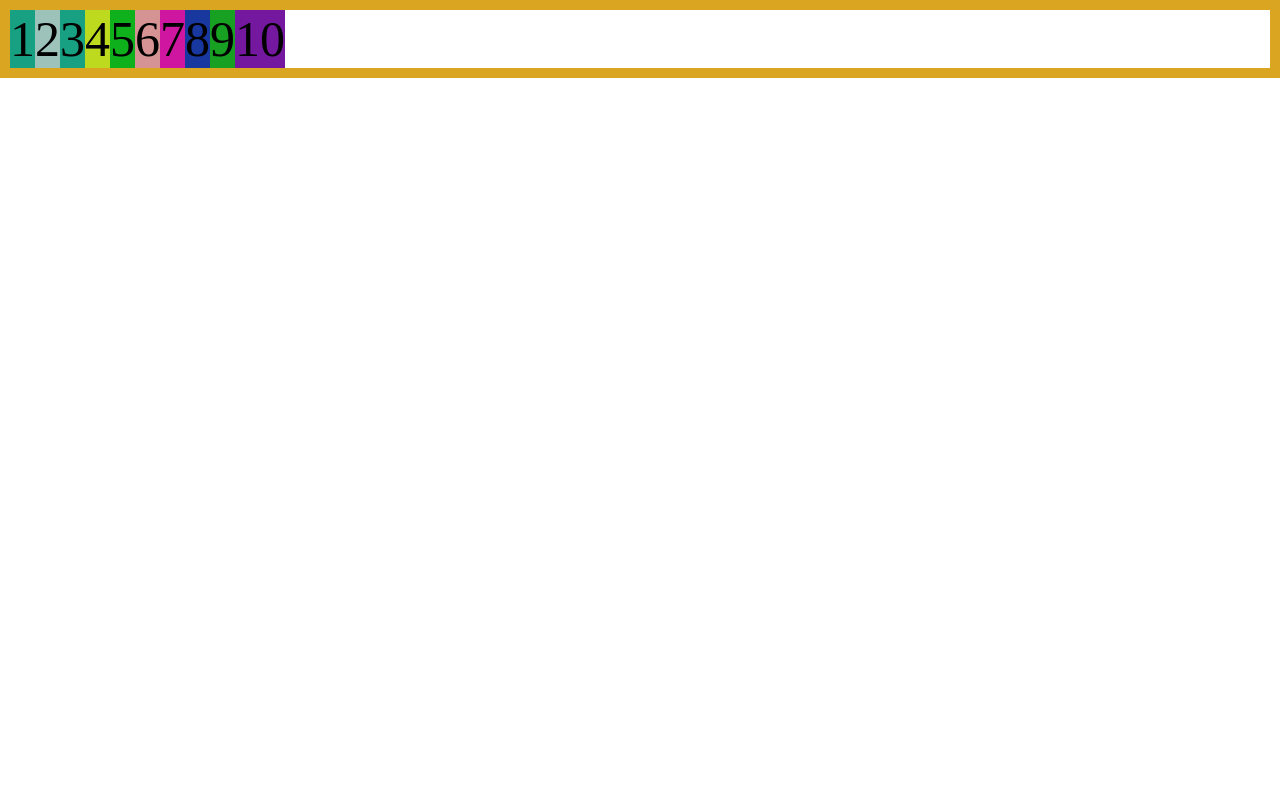
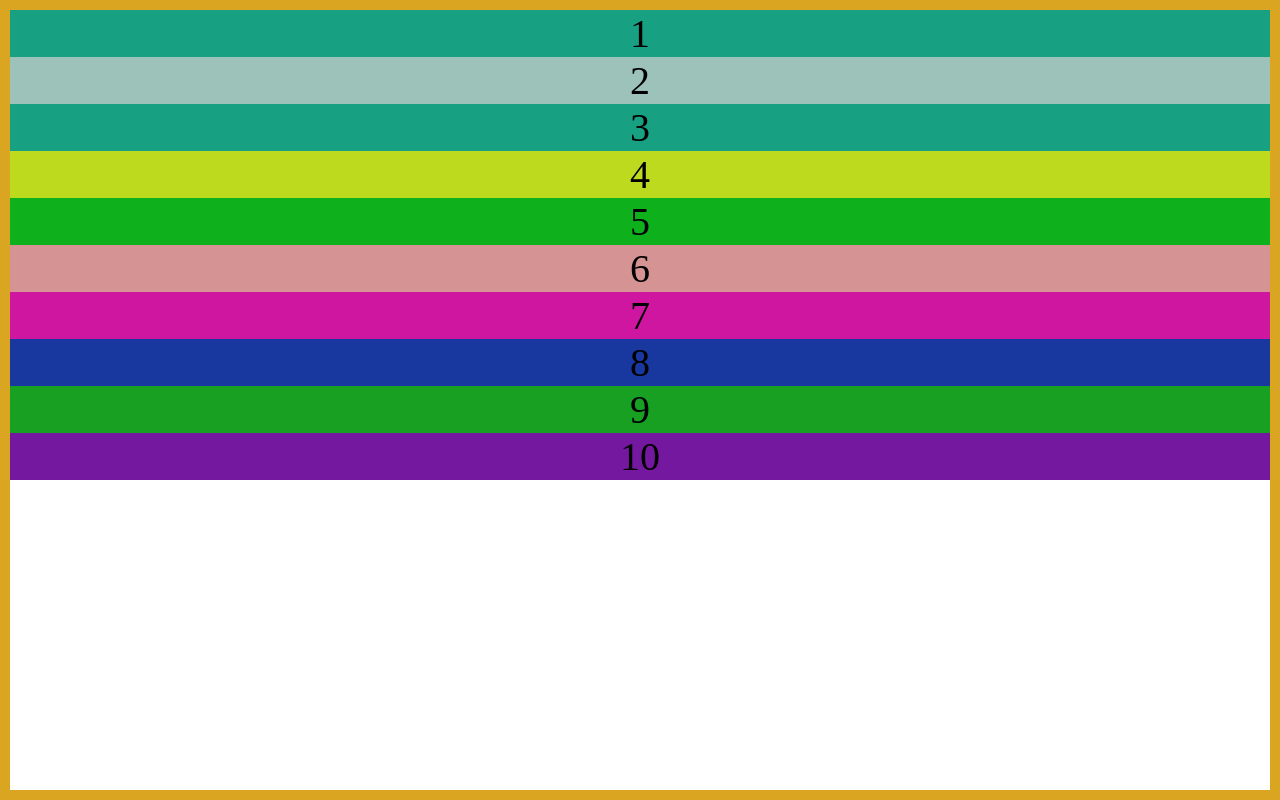
Before and after one commit to tareq112/Flex-Box-All, a plain HTML site: page 05-Flexbox Ordering/index.html in a window 1280 px wide. Drawn offline with Linux system fonts and the light colour scheme.

Commit message:
html & css

```diff
--- a/05-Flexbox Ordering/style.css
+++ b/05-Flexbox Ordering/style.css
@@ -2,13 +2,8 @@
     margin:0;
     padding: 0;
     box-sizing: border-box;
-    font-size: 50px;
-}
-
-/*--Flex container-*/
-.container{
-    display: flex;
-    border: 10px solid goldenrod;
+    font-size: 40px;
+    text-align: center;
 }
 .box1{background: rgb(24, 160, 130);}
 .box2{background: rgb(156, 194, 186);}
@@ -20,3 +15,28 @@
 .box8{background: rgb(24, 56, 160);}
 .box9{background: rgb(24, 160, 35);}
 .box10{background: rgb(117, 24, 160);}
+
+/*--Flex container-*/
+.container{
+    display: flex;
+    height: 100vh;
+    border: 10px solid goldenrod;
+    justify-content:flex-start;
+    flex-direction: column;
+}
+
+/*
+.item{
+    flex:1;
+}
+ ----ORDER items
+
+.box3{
+    order: 1;
+}
+.box7{
+    order:2;
+}
+.box5{
+    order: -1;
+} */
```
